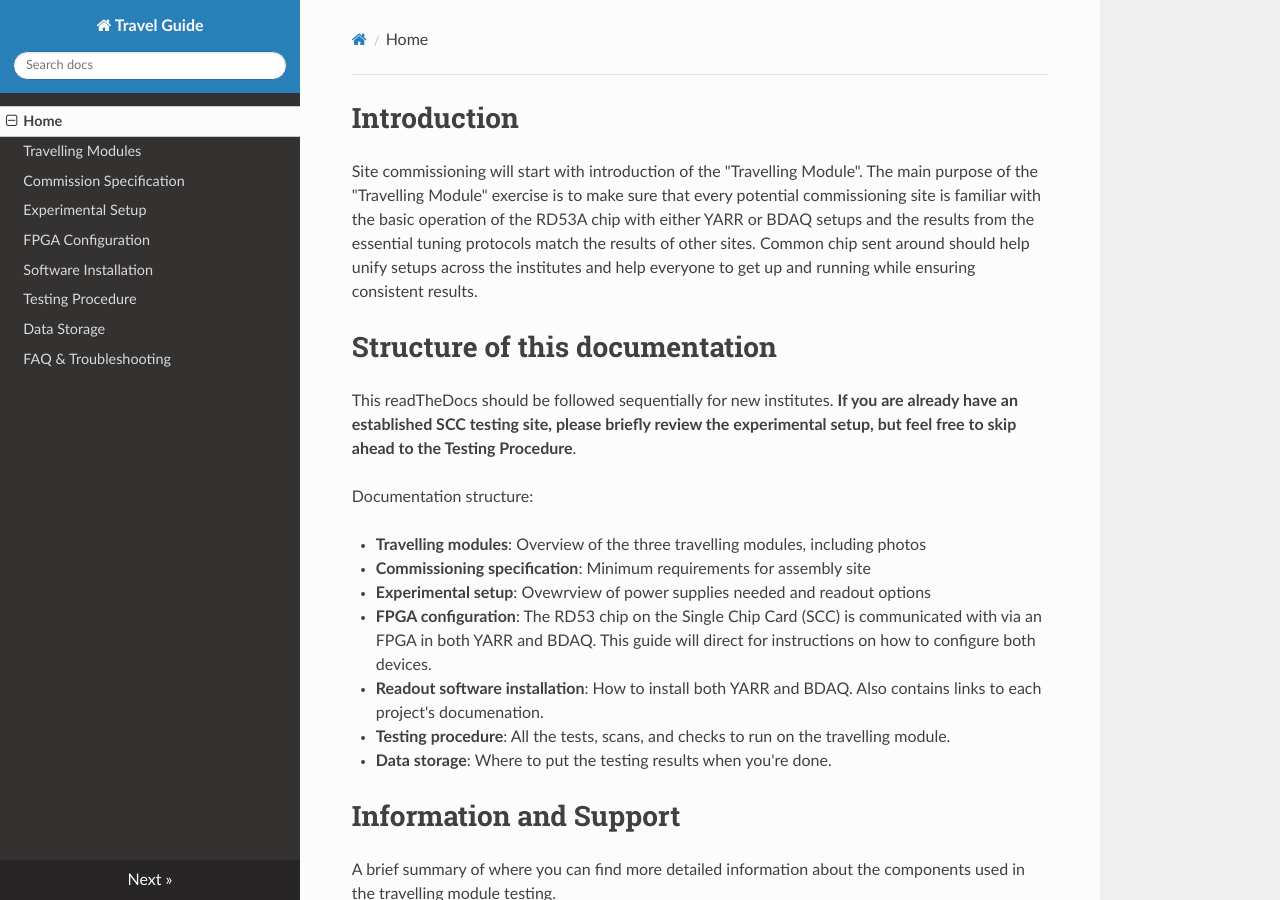
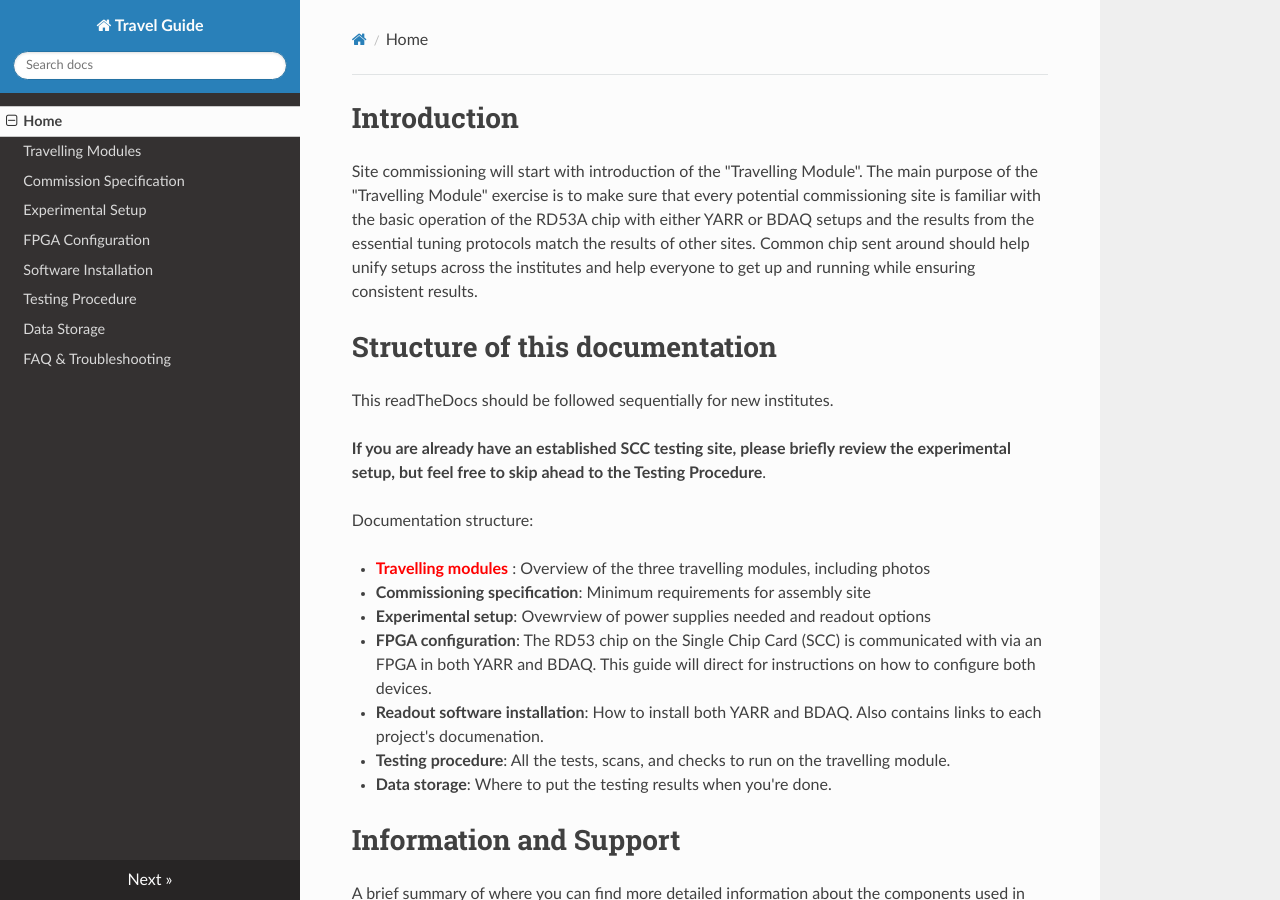
Before and after one commit to lime86/TravellingModule, an MkDocs documentation site: the page built from docs/index.md, in a window 1280 px wide and 900 px high. Built offline with MkDocs 1.6.1, drawn with Linux system fonts in a browser that asks for light colours; nearby versions of some CDN libraries; old or Windows-style settings are respelled for this version of MkDocs.

Commit message:
Testing color

```diff
--- a/docs/index.md
+++ b/docs/index.md
@@ -13,11 +13,12 @@ consistent results.
 Structure of this documentation
 =================================
 This readTheDocs should be followed sequentially for new institutes.
+
 **If you are already have an established SCC testing site, please briefly review the experimental setup, but feel free to skip ahead to the Testing Procedure**.
 
 Documentation structure:
 
-   - **Travelling modules**: Overview of the three travelling modules, including photos
+   - <span style="color:red"> **Travelling modules** </span>: Overview of the three travelling modules, including photos
    - **Commissioning specification**: Minimum requirements for assembly site
    - **Experimental setup**: Ovewrview of power supplies needed and readout options
    - **FPGA configuration**: The RD53 chip on the Single Chip Card (SCC) is communicated with via an FPGA in both YARR and BDAQ. This guide will direct for instructions on how to configure both devices.
```
